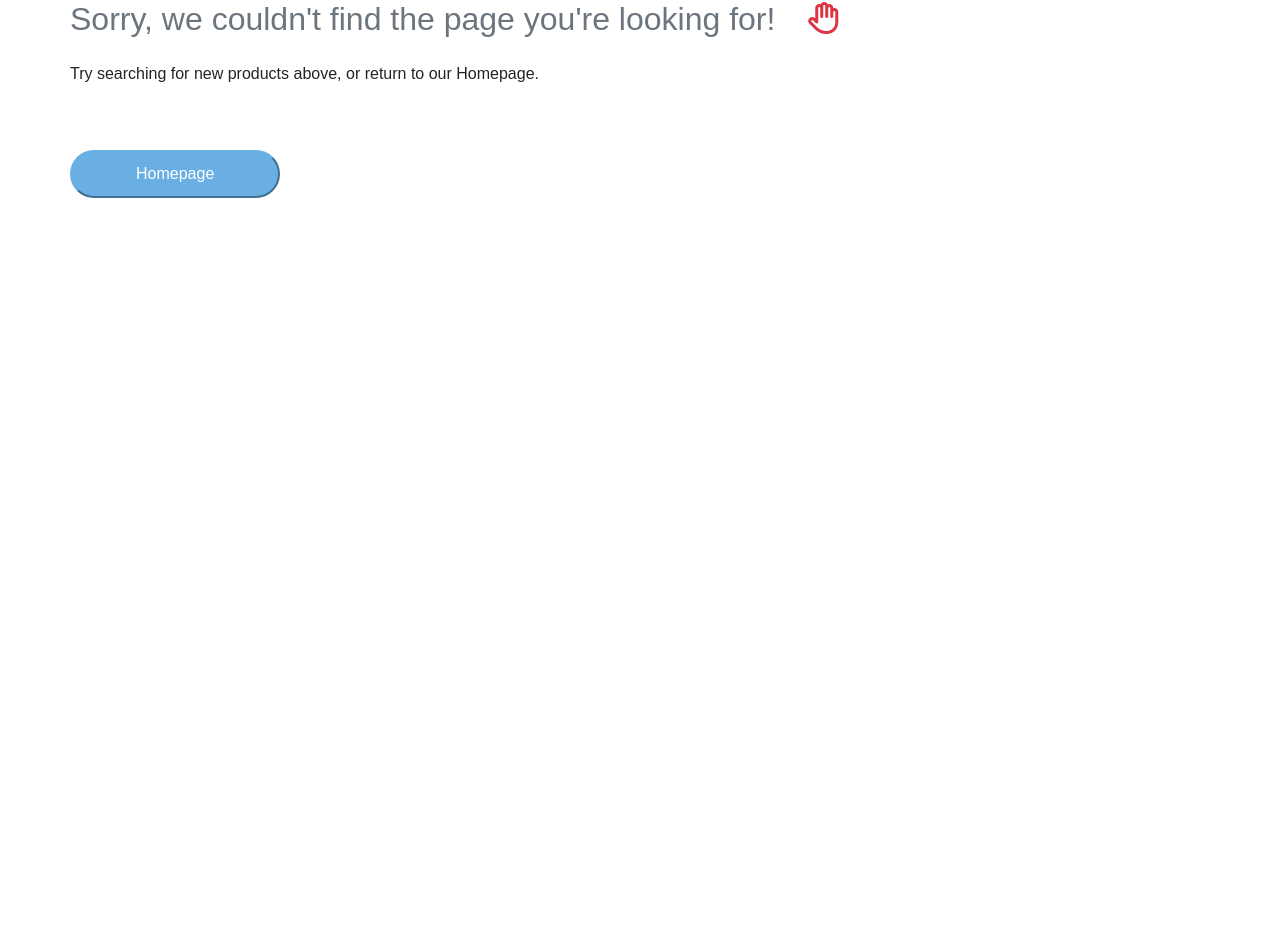
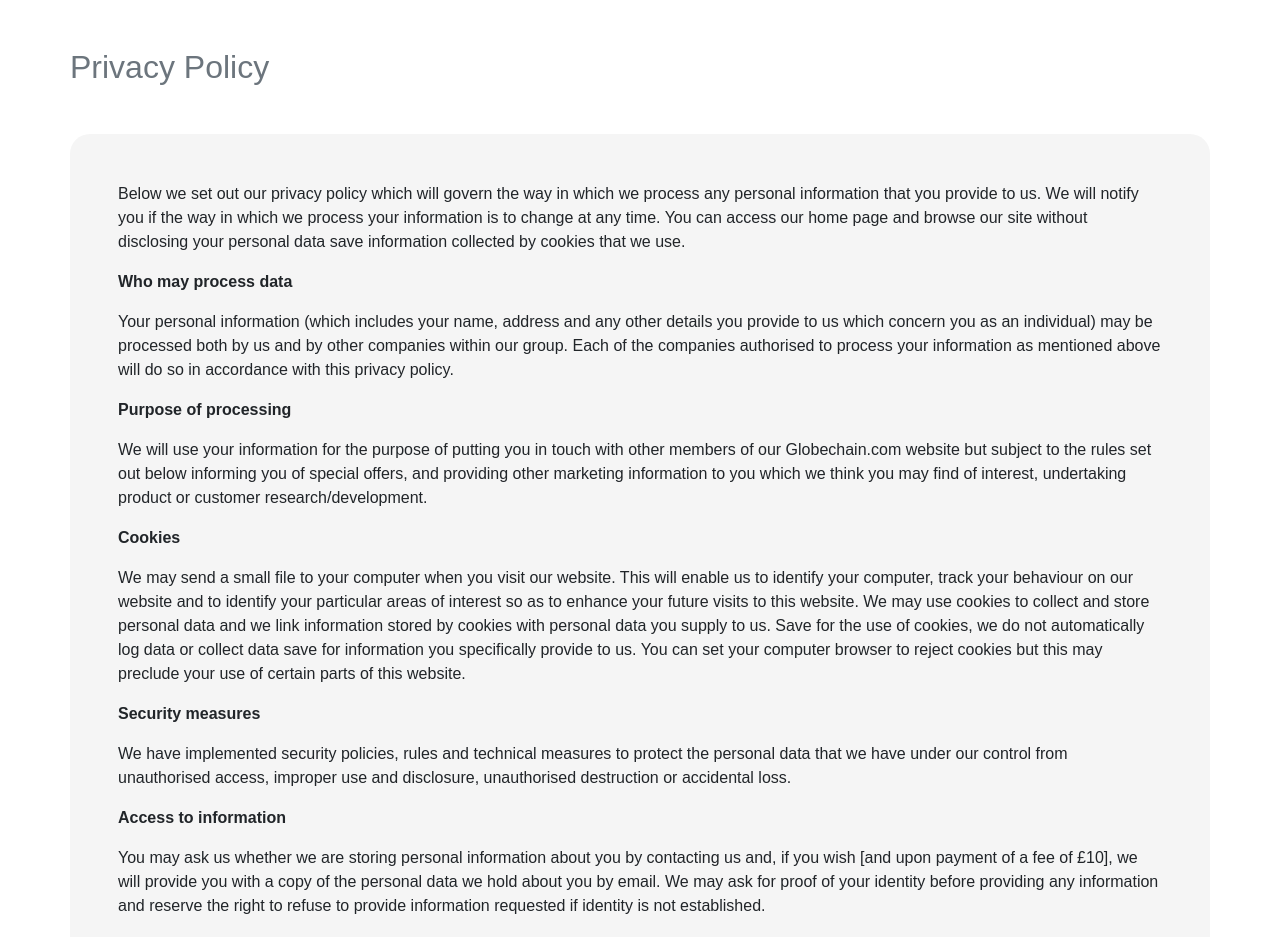
Before and after one commit to cderick/alexboilerplate, a React app: page /privacypolicy in a window 1280 px wide. Before the commit this address led to /404. Shown: the top 937 px of the page. Before the commit the page ends 800 px from the top, so only its background shows below. Built offline with nearby package versions, Linux system fonts and the light colour scheme; a web font is replaced by a local one.

Commit message:
Privacy Section

```diff
--- /dev/null
+++ b/src/components/Privacy/PrivacyPolicy.json
@@ -0,0 +1,101 @@
+{
+    "title": "Privacy Policy",
+    "box": [{
+            "text": "Below we set out our privacy policy which will govern the way in which we process any personal information that you provide to us. We will notify you if the way in which we process your information is to change at any time. You can access our home page and browse our site without disclosing your personal data save information collected by cookies that we use.",
+            "style": "normal"
+        },
+        {
+            "text": "Who may process data",
+            "style": "bold"
+        },
+        {
+            "text": "Your personal information (which includes your name, address and any other details you provide to us which concern you as an individual) may be processed both by us and by other companies within our group. Each of the companies authorised to process your information as mentioned above will do so in accordance with this privacy policy.",
+            "style": "normal"
+        },
+        {
+            "text": "Purpose of processing",
+            "style": "bold"
+        },
+        {
+            "text": "We will use your information for the purpose of putting you in touch with other members of our Globechain.com website but subject to the rules set out below informing you of special offers, and providing other marketing information to you which we think you may find of interest, undertaking product or customer research/development.",
+            "style": "normal"
+        },
+        {
+            "text": "Cookies",
+            "style": "bold"
+        },
+        {
+            "text": "We may send a small file to your computer when you visit our website. This will enable us to identify your computer, track your behaviour on our website and to identify your particular areas of interest so as to enhance your future visits to this website. We may use cookies to collect and store personal data and we link information stored by cookies with personal data you supply to us. Save for the use of cookies, we do not automatically log data or collect data save for information you specifically provide to us. You can set your computer browser to reject cookies but this may preclude your use of certain parts of this website.",
+            "style": "normal"
+        },
+        {
+            "text": "Security measures",
+            "style": "bold"
+        },
+        {
+            "text": "We have implemented security policies, rules and technical measures to protect the personal data that we have under our control from unauthorised access, improper use and disclosure, unauthorised destruction or accidental loss.",
+            "style": "normal"
+        },
+        {
+            "text": "Access to information",
+            "style": "bold"
+        },
+        {
+            "text": "You may ask us whether we are storing personal information about you by contacting us and, if you wish [and upon payment of a fee of £10], we will provide you with a copy of the personal data we hold about you by email. We may ask for proof of your identity before providing any information and reserve the right to refuse to provide information requested if identity is not established.",
+            "style": "normal"
+        },
+        {
+            "text": "Copyright",
+            "style": "bold"
+        },
+        {
+            "text": "All website design, text, graphics, the selection and arrangement thereof are Copyright © 2015, Globechain (UK) Limited, ALL RIGHTS RESERVED.",
+            "style": "normal"
+        },
+        {
+            "text": "Trademarks",
+            "style": "bold"
+        },
+        {
+            "text": "Globechain.com is the trademark of Globechain Limited and may be registered in certain parts of the world.",
+            "style": "normal"
+        },
+        {
+            "text": "Disclaimer of Warranty and Liability",
+            "style": "bold"
+        },
+        {
+            "text": "The following provisions may be curtailed or disallowed by the laws of the country in which the person accessing this website is situated. In such case, the terms hereof are to be read as excluding or limiting such term so as to satisfy such jurisdiction. We do not represent or warrant that the information accessible via this website is accurate, complete or current. We have no liability whatsoever in respect of any use which you make of such information.",
+            "style": "normal"
+        },
+        {
+            "text": "The information provided on this website has not been written to meet your individual requirements and it is your sole responsibility to satisfy yourself prior to ordering any products or services from us that they are suitable for your purposes. Whilst we make all reasonable attempts to exclude viruses from the website, we cannot ensure such exclusion and no liability is accepted for viruses. Thus, you are recommended to take all appropriate safeguards before downloading information or images from this website. All warranties, express or implied, statutory or otherwise are hereby excluded.",
+            "style": "normal"
+        },
+        {
+            "text": "Neither we nor any of our employees or affiliated entities will be liable for any kind of damages and howsoever arising including, without limitation, loss of profits, compensatory, consequential, direct, exemplary, incidental, indirect, punitive or special, damages or any liability which you may have to a third party, even if we have been advised of the possibility of such loss.",
+            "style": "normal"
+        },
+        {
+            "text": "We are not responsible for the direct or indirect consequences of you linking to any other website from this website.",
+            "style": "bold"
+        },
+        {
+            "text": "This website is intended for use by UK and US residents only and only in relation to their activities within the UK and US. These terms and this disclaimer and any claim based on use of information from this website shall be governed by the laws of England and Wales and you agree to submit to the non-exclusive jurisdiction of the Courts of England",
+            "style": "normal"
+        },
+        {
+            "text": "Consent and enquiries",
+            "style": "bold"
+        },
+        {
+            "text": "In order to access the information on this website, you must signal acceptance of the terms and disclaimer set out within our Terms and Conditions. If you do not accept any of these terms, leave this website now.",
+            "style": "italic"
+        },
+        {
+            "text": "If you have any enquiry or concern about our privacy policy or the way in which we are handling personal data please contact us. If at any time you wish us to cease processing your information please send a message to the email above and insert “unsubscribe” as the subject heading",
+            "style": "normal"
+        }
+    ],
+    "button": "Contact us"
+}
--- /dev/null
+++ b/src/components/Privacy/PrivacyPolicy.jsx
@@ -0,0 +1,48 @@
+import React, { Component } from 'react'
+import style from './PrivacyPolicy.scss'
+import privacyContent from './PrivacyPolicy.json'
+
+class PrivacyPolicy extends Component {
+    render() {
+        if (!privacyContent) return null
+        const { title, box, button } = privacyContent
+        return (
+            <section className="pb-5">
+                 <div className="container p-0">
+                <div className="row">
+                    <div className="col">
+                        <section className="pt-5">
+                            {privacyContent.title && <h2 className="mb-5 text-muted">{privacyContent.title}</h2>}
+                        </section>
+                    </div>
+                </div>
+                <div className="row">
+                    <div className="col">
+                        <section className={`p-5 m-0 ${style.contGray}`}>
+                            {box && box.length > 0 &&
+                                box.map((content) => (
+                                    <p>
+                                        {content.style === 'bold' ?
+                                            <strong>{content.text}</strong>
+                                            : content.style === 'italic' ?
+                                                <em>{content.text}</em>
+                                                : <span classname="text-muted">{content.text}</span>}</p>
+                                ))}
+                        </section>
+                    </div>
+                </div>
+                <div className="row">
+                    <div className="col text-right">
+                        <section className="pt-5 pb-3">
+                            {button && <button onClick={() => window.location.href = '/'} className={style.standardButton}>{button}</button>}
+                        </section>
+                    </div>
+                </div>
+            </div>
+            </section>
+
+        )
+    }
+}
+
+export default PrivacyPolicy
--- /dev/null
+++ b/src/components/Privacy/PrivacyPolicy.scss
@@ -0,0 +1,20 @@
+.contGray {
+    background: rgb(245, 245, 245);
+    border-radius: 20px;
+}
+
+.standardButton {
+    padding: 10px 4rem;
+    color: white;
+    text-align: center;
+    outline: 0;
+    background-color: #69afe3;
+    border-radius: 25px;
+    border-color: #69afe3;
+    &:focus {
+        outline: 0;
+    }
+    &:hover {
+        background-color: darken($color: #69afe3, $amount: 10);
+    }
+}
--- a/src/containers/HomePageContainer/HomePageContainer.jsx
+++ b/src/containers/HomePageContainer/HomePageContainer.jsx
@@ -16,6 +16,7 @@ import Corporates from '../../components/Corporates/Corporates'
 import ActivateCompany from '../../components/ActivateCompany/ActivateCompany'
 import ActivateAccount from '../../components/Activate/ActivateAccount'
 import Unsubscribe from '../../components/Unsubscribe/Unsubscribe'
+import PrivacyPolicy from '../../components/Privacy/PrivacyPolicy'
 
 class HomePageContainer extends React.Component {
 	render() {
@@ -112,6 +113,12 @@ class HomePageContainer extends React.Component {
 						path='/unsubscribe'
 						exact
 					/>
+					<PublicRoute
+						restricted={false}
+						component={PrivacyPolicy}
+						path='/privacypolicy'
+						exact
+					/>
 					<Redirect from='*' to='/404' />
 				</Switch>
 			</BrowserRouter>
```
